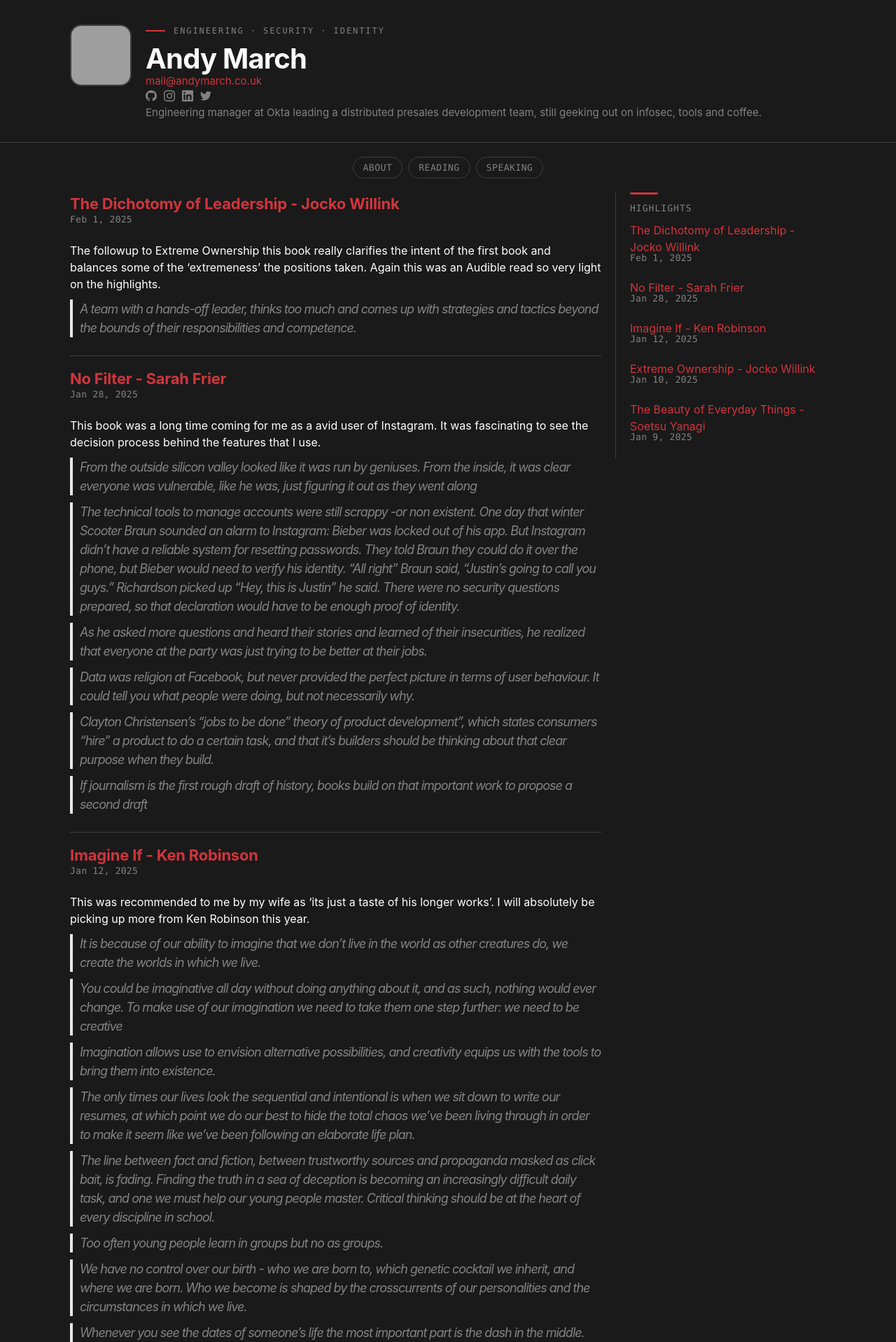
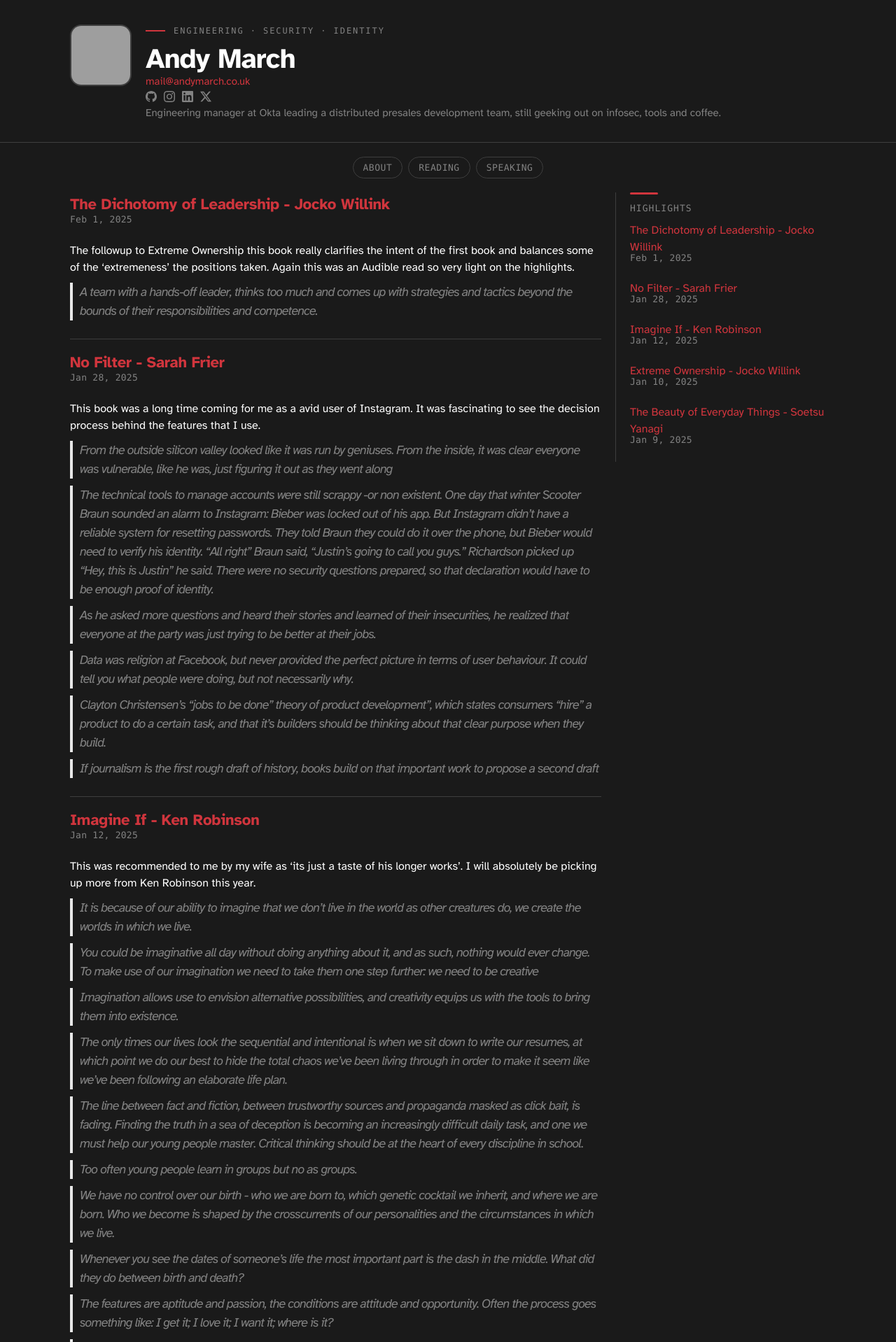
Before and after one commit to andymarch/andymarch.github.io, a Jekyll site: the page built from index.html, in a window 1280 px wide. Shown: the top 1918 px of the page at 70% size. Built offline with Jekyll 4.4.1, drawn with Linux system fonts in a browser that asks for light colours; the list of posts is cut into pages by our own code; grey boxes are pictures that could not be loaded.

Commit message:
Swap Twitter bird for the X logo, use Atkinson Hyperlegible
Replace the bird glyph everywhere it's actually rendered (site header,
homepage tweet-embed rows, the tweet post layout, plus the unused
icon-twitter.svg/html pair for consistency) with the current X mark, and
point the profile links at x.com instead of twitter.com.

Load Atkinson Hyperlegible from Google Fonts and make it the base font
family, ahead of the existing system-font fallback stack. The monospace
labels/meta/nav from the earlier style refresh are untouched.

Co-Authored-By: Claude Sonnet 5 <noreply@anthropic.com>
Claude-Session: https://claude.ai/code/session_01RrsMWVrQMKGk7KcLJSwxGt

```diff
--- a/_includes/head.html
+++ b/_includes/head.html
@@ -3,6 +3,9 @@
   <meta http-equiv="X-UA-Compatible" content="IE=edge">
   <meta name="viewport" content="width=device-width, initial-scale=1">
   {%- seo -%}
+  <link rel="preconnect" href="https://fonts.googleapis.com">
+  <link rel="preconnect" href="https://fonts.gstatic.com" crossorigin>
+  <link href="https://fonts.googleapis.com/css2?family=Atkinson+Hyperlegible:ital,wght@0,400;0,700;1,400;1,700&display=swap" rel="stylesheet">
   <link rel="stylesheet" href="{{ "/assets/main.css" | relative_url }}">
   {%- feed_meta -%}
   {%- if jekyll.environment == 'production' and site.google_analytics -%}
--- a/_includes/icon-twitter.html
+++ b/_includes/icon-twitter.html
@@ -1 +1 @@
-<a href="https://twitter.com/{{ include.username }}"><span class="icon icon--twitter">{% include icon-twitter.svg %}</span><span class="username">{{ include.username }}</span></a>
+<a href="https://x.com/{{ include.username }}"><span class="icon icon--twitter">{% include icon-twitter.svg %}</span><span class="username">{{ include.username }}</span></a>
--- a/_includes/social.html
+++ b/_includes/social.html
@@ -7,7 +7,7 @@
   {%- if site.linkedin_username -%}<li><a class="u-url" rel="me" href="https://www.linkedin.com/in/{{ site.linkedin_username| cgi_escape | escape }}"><svg class="svg-icon"><use xlink:href="{{ '/assets/minima-social-icons.svg#linkedin' | relative_url }}"></use></svg></a></li>{%- endif -%}
   {%- if site.pinterest_username -%}<li><a href="https://www.pinterest.com/{{ site.pinterest_username| cgi_escape | escape }}"><svg class="svg-icon"><use xlink:href="{{ '/assets/minima-social-icons.svg#pinterest' | relative_url }}"></use></svg></a></li>{%- endif -%}
   {%- for mst in site.mastodon -%}{%- if mst.username and mst.instance -%}<li><a href="https://{{ mst.instance| cgi_escape | escape}}/@{{mst.username}}"><svg class="svg-icon"><use xlink:href="{{ '/assets/minima-social-icons.svg#mastodon' | relative_url }}"></use></svg></a></li>{%- endif -%}{%- endfor -%}
-  {%- if site.twitter_username -%}<li><a class="u-url" rel="me" href="https://www.twitter.com/{{ site.twitter_username| cgi_escape | escape }}"><svg class="svg-icon"><use xlink:href="{{ '/assets/minima-social-icons.svg#twitter' | relative_url }}"></use></svg></a></li>{%- endif -%}
+  {%- if site.twitter_username -%}<li><a class="u-url" rel="me" href="https://x.com/{{ site.twitter_username| cgi_escape | escape }}"><svg class="svg-icon"><use xlink:href="{{ '/assets/minima-social-icons.svg#x' | relative_url }}"></use></svg></a></li>{%- endif -%}
   {%- if site.youtube_username -%}<li><a href="https://youtube.com/{{ site.youtube_username| cgi_escape | escape }}"><svg class="svg-icon"><use xlink:href="{{ '/assets/minima-social-icons.svg#youtube' | relative_url }}"></use></svg></a></li>{%- endif -%}
   {%- if site.googleplus_username -%}<li><a href="https://plus.google.com/{{ site.googleplus_username| escape }}"><svg class="svg-icon"><use xlink:href="{{ '/assets/minima-social-icons.svg#googleplus' | relative_url }}"></use></svg></a></li>{%- endif -%}
   {%- if site.rss -%}<li><a href="{{ 'feed.xml' | relative_url }}"><svg class="svg-icon"><use xlink:href="{{ '/assets/minima-social-icons.svg#rss' | relative_url }}"></use></svg> <span>{{ site.rss | escape }}</span></a></li>{%- endif -%}
--- a/_layouts/home.html
+++ b/_layouts/home.html
@@ -17,7 +17,7 @@ layout: default
       <li>
         {% if post.layout == 'tweet' %}
           <div>
-            <a class="u-url" href="https://www.twitter.com/{{ site.twitter_username| cgi_escape | escape }}"><svg class="svg-icon"><use xlink:href="{{ '/assets/minima-social-icons.svg#twitter' | relative_url }}"></use></svg></a>
+            <a class="u-url" href="https://x.com/{{ site.twitter_username| cgi_escape | escape }}"><svg class="svg-icon"><use xlink:href="{{ '/assets/minima-social-icons.svg#x' | relative_url }}"></use></svg></a>
           </div>
           <span class="post-meta">{{ post.date | date: date_format }}</span>
           <i>{{ post.content }}</i>
--- a/_layouts/tweet.html
+++ b/_layouts/tweet.html
@@ -4,7 +4,7 @@ layout: default
 <article class="post h-entry" itemscope itemtype="http://schema.org/BlogPosting">
 
   <header class="post-header">
-    <svg class="svg-icon"><use xlink:href="{{ '/assets/minima-social-icons.svg#twitter' | relative_url }}"></use></svg>
+    <svg class="svg-icon"><use xlink:href="{{ '/assets/minima-social-icons.svg#x' | relative_url }}"></use></svg>
     <p class="post-meta">
       <time class="dt-published" datetime="{{ page.date | date_to_xmlschema }}" itemprop="datePublished">
         {%- assign date_format = site.minima.date_format | default: "%b %-d, %Y" -%}
--- a/_sass/minima.scss
+++ b/_sass/minima.scss
@@ -2,7 +2,7 @@
 
 // Define defaults for each variable.
 
-$base-font-family: -apple-system, BlinkMacSystemFont, "Segoe UI", Roboto, Helvetica, Arial, sans-serif, "Apple Color Emoji", "Segoe UI Emoji", "Segoe UI Symbol" !default;
+$base-font-family: "Atkinson Hyperlegible", -apple-system, BlinkMacSystemFont, "Segoe UI", Roboto, Helvetica, Arial, sans-serif, "Apple Color Emoji", "Segoe UI Emoji", "Segoe UI Symbol" !default;
 $base-font-size:   16px !default;
 $base-font-weight: 400 !default;
 $small-font-size:  $base-font-size * 0.875 !default;
```
Also changed, not shown: _includes/icon-twitter.svg, assets/minima-social-icons.svg.
